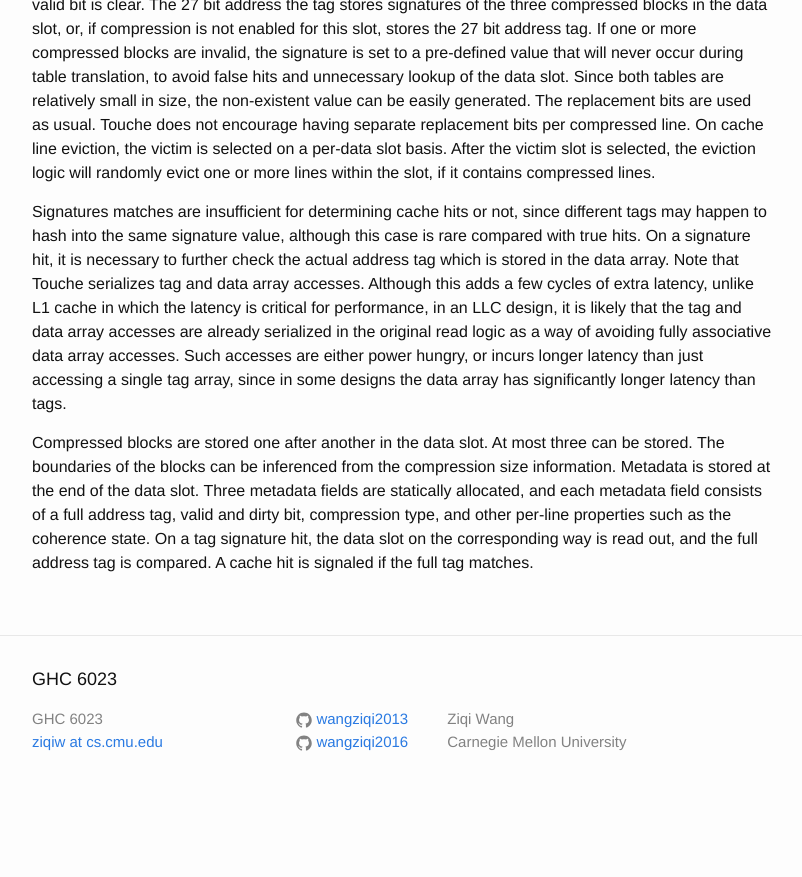
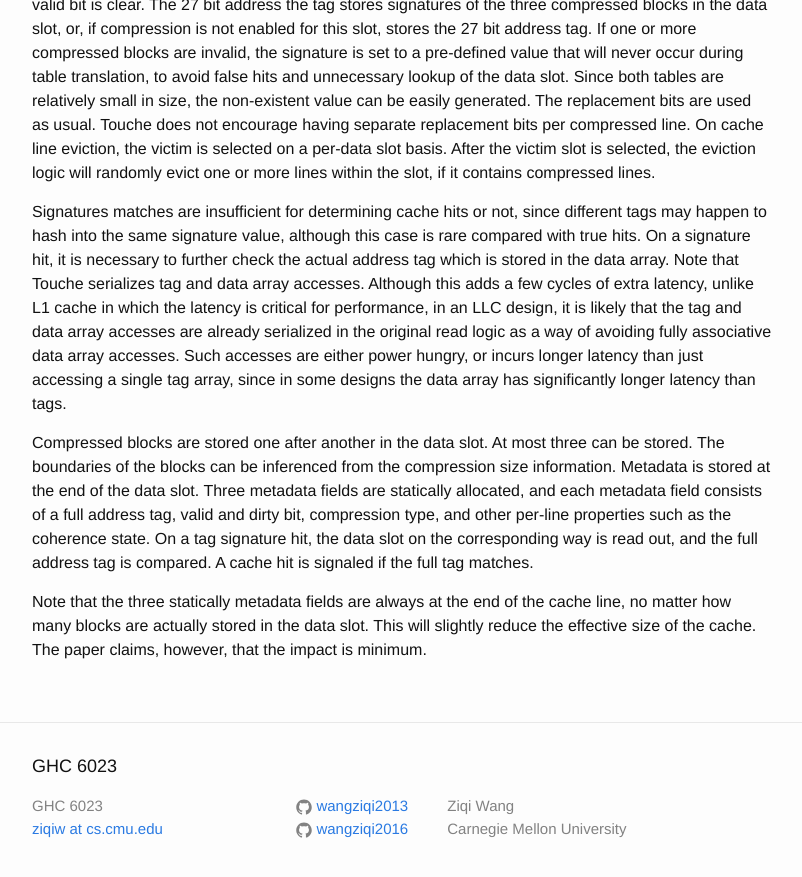
Before and after one commit to wangziqi2013/wangziqi2013.github.io, a Jekyll site: the page built from _posts/2020-06-06-touche.markdown, in a window 1280 px wide and 900 px high, scrolled down 1729 px. Shown: the top 877 px of the window, without its empty margins (238-1040 px from the left). Built offline with Jekyll 4.4.1, drawn with Linux system fonts in a browser that asks for light colours; before the commit the page ends 2542 px from its top, so only the background shows below that.

Commit message:
Adding impact

```diff
--- a/_posts/2020-06-06-touche.markdown
+++ b/_posts/2020-06-06-touche.markdown
@@ -81,3 +81,7 @@ blocks can be inferenced from the compression size information. Metadata is stor
 Three metadata fields are statically allocated, and each metadata field consists of a full address tag, valid and dirty
 bit, compression type, and other per-line properties such as the coherence state. On a tag signature hit, the data slot
 on the corresponding way is read out, and the full address tag is compared. A cache hit is signaled if the full tag matches.
+
+Note that the three statically metadata fields are always at the end of the cache line, no matter how many blocks are
+actually stored in the data slot. This will slightly reduce the effective size of the cache. The paper claims, however,
+that the impact is minimum.
```
